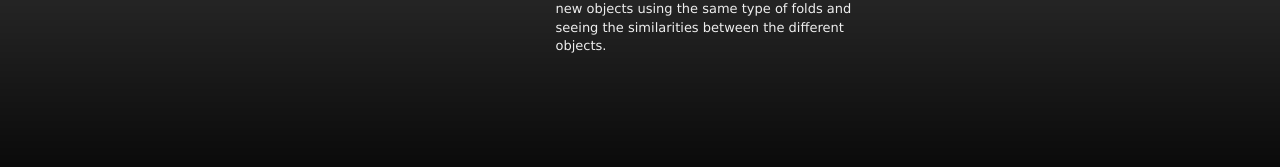
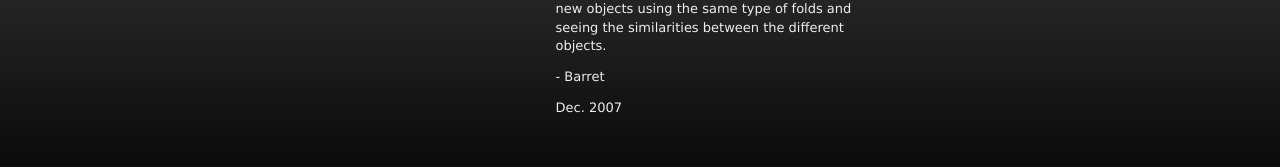
Before and after one commit to schloerke/geozoo, a plain HTML site: page author.html in a window 1280 px wide. Shown: the part 530-697 px from the top of the page. Drawn offline with Linux system fonts and the light colour scheme.

Commit message:
added date to author description

```diff
--- a/author.html
+++ b/author.html
@@ -34,6 +34,8 @@
 			<p>Geometric data has really interested me.  I have been making geometric-like origami using the sonobe and PHiZZ folds since grade school.  This origami is very similar to the platonic polyhedra.  I use all five of them in my work, along with the Truncated Icosahedron, or soccer ball.  After mastering concepts of the two folds, I have expanded to make both flat and "mountain-like" tessellations for a 2-D plane.  After finding new polyhedra, I have been inspired to make different new objects using the same type of folds and seeing the similarities between the different objects.
 			</p>
 			<p></p>
+      <p>- Barret</p>
+      <p>Dec. 2007</p>
 		</div>
 		<script src="http://www.google-analytics.com/urchin.js" type="text/javascript">
 		</script>
```
